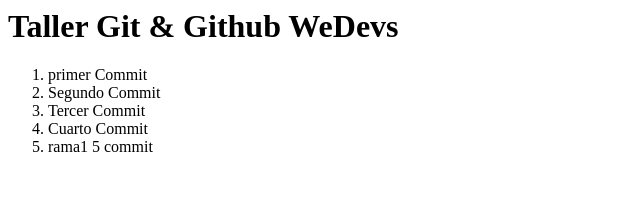
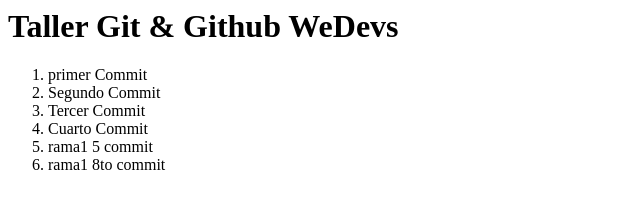
Before and after one commit to santy19/miproyecto, a plain HTML site: page index.html in a window 1280 px wide. Shown: the whole page, without its empty margins (0-640 px from the left). Drawn offline with Linux system fonts and the light colour scheme.

Commit message:
rama1 8to commit

```diff
--- a/index.html
+++ b/index.html
@@ -11,6 +11,7 @@
         <li>Tercer Commit</li>
         <li>Cuarto Commit</li>
         <li>rama1 5 commit</li>
+        <li>rama1 8to commit</li>
     </ol>
 </body>
 </html>
```
